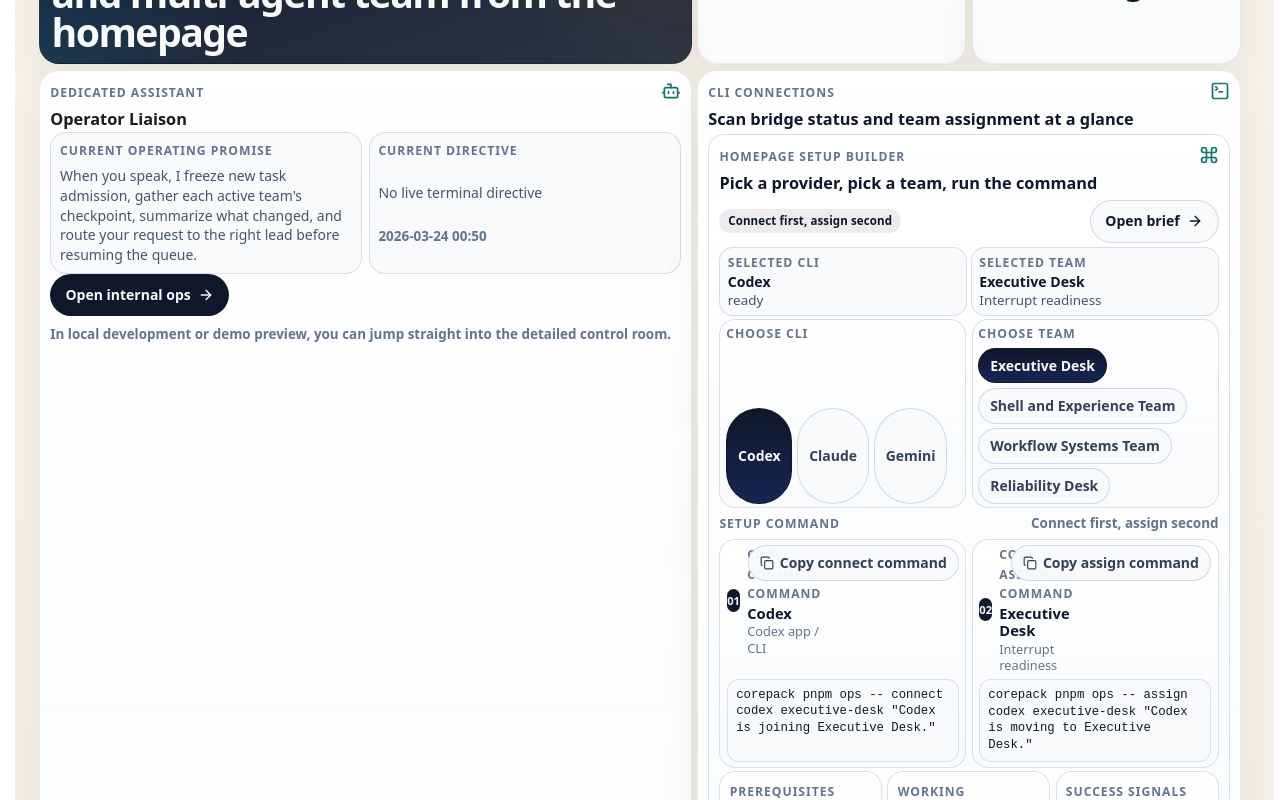
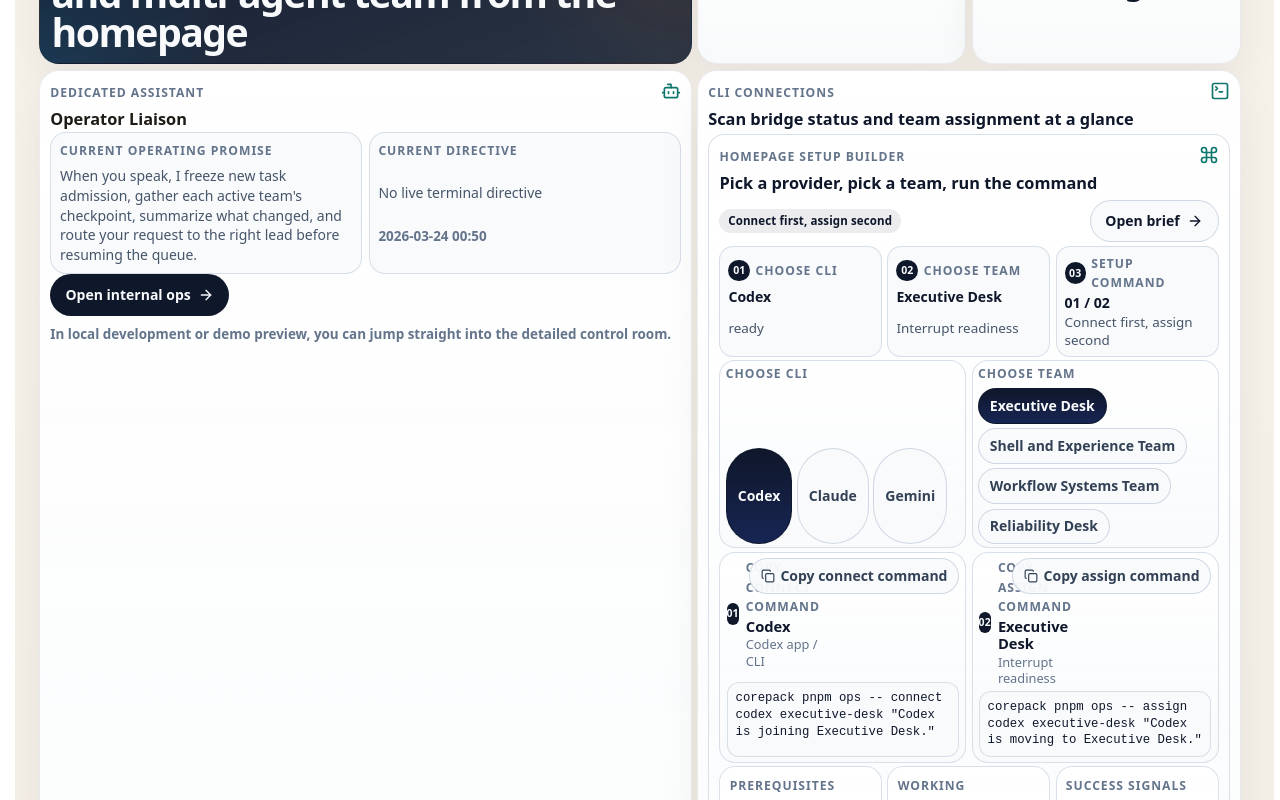
Before and after one commit to GongJae00/research-pages, a Next.js app in the folder apps/web/: page /en in a window 1280 px wide. Shown: the part 2120-2920 px from the top of the page. Built offline with nearby package versions, Linux system fonts and the light colour scheme; no server answers.

Commit message:
Autonomy batch 1373: shell-experience

```diff
--- a/apps/web/src/components/homepage-agent-control-section.module.css
+++ b/apps/web/src/components/homepage-agent-control-section.module.css
@@ -10,6 +10,7 @@
 .providerGrid,
 .teamFlowGrid,
 .futureList,
+.setupRail,
 .setupPickerGrid,
 .setupCommands,
 .stepList,
@@ -244,24 +245,21 @@
 
 .setupBuilderCard {
   display: grid;
-  gap: 0.2rem;
+  gap: 0.18rem;
   margin-top: 0.12rem;
 }
 
+.setupRail,
 .setupPickerGrid,
 .setupCommands {
   grid-template-columns: repeat(2, minmax(0, 1fr));
 }
 
-.setupCommands {
-  margin-top: 0.08rem;
+.setupRail {
+  grid-template-columns: repeat(3, minmax(0, 1fr));
 }
 
-.commandSectionHead {
-  display: flex;
-  align-items: center;
-  justify-content: space-between;
-  gap: 0.45rem;
+.setupCommands {
   margin-top: 0.08rem;
 }
 
@@ -295,12 +293,18 @@
 
 .selectionCard {
   display: grid;
-  gap: 0.08rem;
+  gap: 0.14rem;
   min-width: 0;
-  padding: 0.34rem 0.46rem;
+  padding: 0.42rem 0.5rem;
   border: 1px solid rgba(203, 213, 225, 0.72);
   border-radius: 14px;
   background: rgba(248, 250, 252, 0.9);
+}
+
+.selectionHead {
+  display: flex;
+  align-items: center;
+  gap: 0.35rem;
 }
 
 .selectionCard strong {
@@ -317,12 +321,6 @@
   flex: 0 0 auto;
 }
 
-.selectionSummary {
-  display: grid;
-  grid-template-columns: repeat(2, minmax(0, 1fr));
-  gap: 0.25rem;
-}
-
 .compactBody {
   margin: 0;
   color: #475569;
@@ -333,7 +331,7 @@
 .setupPicker {
   display: grid;
   gap: 0.3rem;
-  padding: 0.24rem 0.36rem;
+  padding: 0.22rem 0.34rem;
 }
 
 .optionRow {
@@ -376,8 +374,8 @@
 
 .copyCard {
   display: grid;
-  gap: 0.32rem;
-  padding: 0.34rem 0.42rem;
+  gap: 0.26rem;
+  padding: 0.3rem 0.38rem;
 }
 
 .copyHead {
@@ -438,12 +436,12 @@
   display: inline-flex;
   align-items: center;
   justify-content: center;
-  width: 1.45rem;
-  height: 1.45rem;
+  width: 1.35rem;
+  height: 1.35rem;
   border-radius: 999px;
   background: #0f172a;
   color: #f8fafc;
-  font-size: 0.7rem;
+  font-size: 0.66rem;
   font-weight: 800;
 }
 
@@ -581,7 +579,7 @@
   .summaryGrid,
   .heroInfoGrid,
   .providerMeta,
-  .selectionSummary,
+  .setupRail,
   .setupPickerGrid,
   .setupCommands,
   .setupNotesGrid {
@@ -591,11 +589,6 @@
   .quickStartRail {
     flex-direction: column;
     align-items: stretch;
-  }
-
-  .commandSectionHead {
-    flex-direction: column;
-    align-items: flex-start;
   }
 
   .setupScanBar {
--- a/apps/web/src/components/homepage-agent-control-section.tsx
+++ b/apps/web/src/components/homepage-agent-control-section.tsx
@@ -275,6 +275,26 @@ export function HomepageAgentControlSection({
         },
       ]
     : [];
+  const setupRailItems = [
+    {
+      step: "01",
+      label: copy.chooseProvider,
+      value: selectedProvider?.label ?? "-",
+      detail: selectedProvider ? getProviderStatusLabel(locale, selectedProvider.status) : "-",
+    },
+    {
+      step: "02",
+      label: copy.chooseTeam,
+      value: selectedTeam?.name ?? "-",
+      detail: selectedTeam?.lane ?? "-",
+    },
+    {
+      step: "03",
+      label: copy.setupCommand,
+      value: setupCommandCards.map((item) => item.step).join(" / ") || "-",
+      detail: copy.commandOrder,
+    },
+  ];
   const copyCommand = async (kind: "connect" | "assign") => {
     const value =
       kind === "connect" ? setupManifest?.commands.connect ?? "" : setupManifest?.commands.assign ?? "";
@@ -375,19 +395,17 @@ export function HomepageAgentControlSection({
               </div>
             </div>
 
-            <div className={styles.selectionSummary}>
-              <div className={styles.selectionCard}>
-                <span className={styles.metaLabel}>{copy.selectedCli}</span>
-                <strong>{selectedProvider?.label ?? "-"}</strong>
-                <p className={styles.compactBody}>
-                  {selectedProvider ? getProviderStatusLabel(locale, selectedProvider.status) : "-"}
-                </p>
-              </div>
-              <div className={styles.selectionCard}>
-                <span className={styles.metaLabel}>{copy.selectedTeamLabel}</span>
-                <strong>{selectedTeam?.name ?? "-"}</strong>
-                <p className={styles.compactBody}>{selectedTeam?.lane ?? "-"}</p>
-              </div>
+            <div className={styles.setupRail}>
+              {setupRailItems.map((item) => (
+                <div className={styles.selectionCard} key={item.step}>
+                  <div className={styles.selectionHead}>
+                    <span className={styles.commandStep}>{item.step}</span>
+                    <span className={styles.metaLabel}>{item.label}</span>
+                  </div>
+                  <strong>{item.value}</strong>
+                  <p className={styles.compactBody}>{item.detail}</p>
+                </div>
+              ))}
             </div>
 
             <div className={styles.setupPickerGrid}>
@@ -433,11 +451,6 @@ export function HomepageAgentControlSection({
                   ))}
                 </div>
               </div>
-            </div>
-
-            <div className={styles.commandSectionHead}>
-              <span className={styles.metaLabel}>{copy.setupCommand}</span>
-              <span className={styles.inlineMeta}>{copy.commandOrder}</span>
             </div>
 
             <div className={styles.setupCommands}>
```
